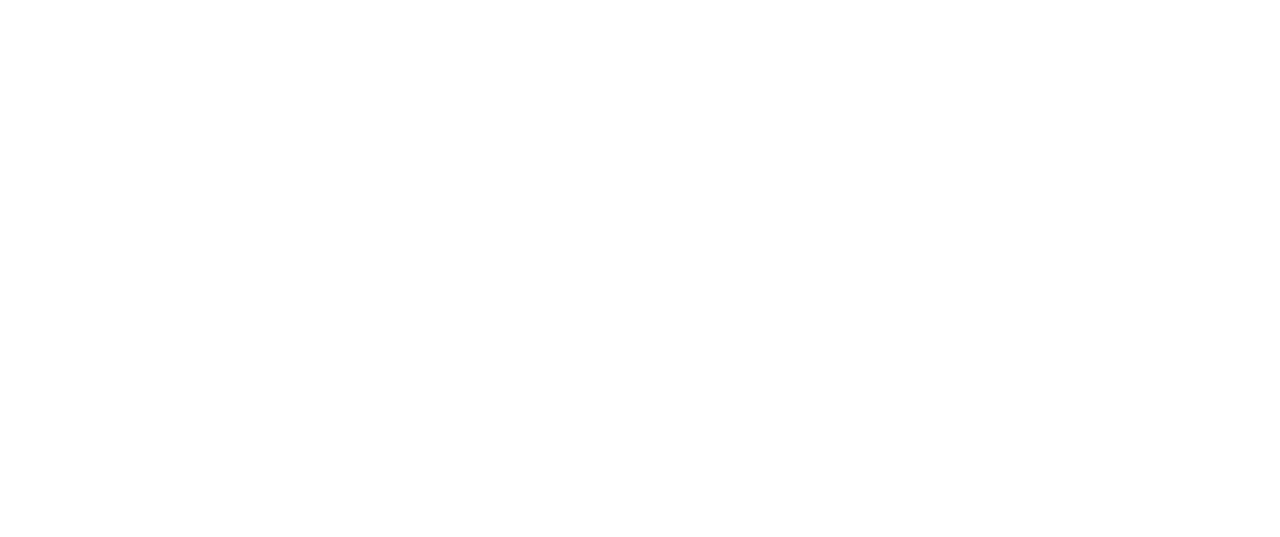
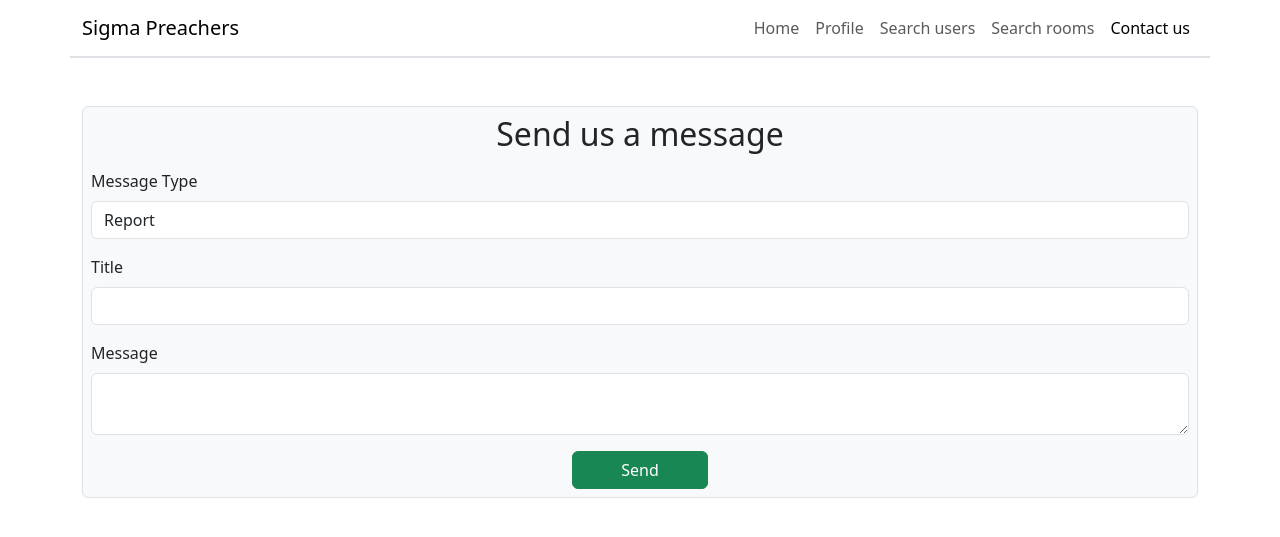
Before and after one commit to JohnProgramming08/sigma_preachers, a Flask app: page /contact_us in a window 1280 px wide. Before the commit the part shown is empty. Shown: the top 537 px of the page. Run offline with Flask 3, Linux system fonts and the light colour scheme; a user stored in the database is signed in; some libraries are stand-ins or nearby versions.

Commit message:
feat: finish contact us page

```diff
--- a/project/templates/ban_user.html
+++ b/project/templates/ban_user.html
@@ -22,6 +22,9 @@
                     </li>
                     <li class="nav-item">
                         <a class="nav-link" href="/search_rooms">Search rooms</a>
+                    </li>
+                    <li class="nav-item">
+                        <a class="nav-link" href="/contact_us">Contact us</a>
                     </li>
                 </ul>
             </div>
--- a/project/templates/contact_us.html
+++ b/project/templates/contact_us.html
@@ -0,0 +1,58 @@
+{% extends "base.html" %}
+
+{% block body %}
+<!-- Header -->
+<header class="row border-bottom border-2">
+    <nav class="navbar navbar-expand-sm">
+        <div class="container-fluid">
+            <a class="navbar-brand" href="/">Sigma Preachers</a>
+            <button class="navbar-toggler" type="button" data-bs-toggle="collapse" data-bs-target="#collapsibleNavbar">
+                <span class="navbar-toggler-icon"></span>
+            </button>
+            <div class="collapse navbar-collapse" id="collapsibleNavbar">
+                <ul class="navbar-nav ms-auto">
+                    <li class="nav-item">
+                        <a class="nav-link" href="/home">Home</a>
+                    </li>
+                    <li class="nav-item">
+                        <a class="nav-link" href="/view_profile/{{ current_user.id }}">Profile</a>
+                    </li>
+                    <li class="nav-item">
+                        <a class="nav-link" href="/search_users">Search users</a>
+                    </li>
+                    <li class="nav-item">
+                        <a class="nav-link" href="/search_rooms">Search rooms</a>
+                    </li>
+                    <li class="nav-item">
+                        <a class="nav-link active" href="/contact_us">Contact us</a>
+                    </li>
+                </ul>
+            </div>
+        </div>
+    </nav>
+</header>
+
+<!-- Main -->
+<main class="mt-5">
+    <form class="bg-light rounded border p-2" action="/contact_us" method="POST">
+        {{ form.hidden_tag() }}
+        <h2 class="text-center mb-2">Send us a message</h2>
+        <div class="mb-3 mt-3">
+            {{ form.message_type.label(class="form-label") }}
+            {{ form.message_type(class="form-control") }}
+        </div>
+        <div class="mb-3">
+            {{ form.title.label(class="form-label") }}
+            {{ form.title(class="form-control") }}
+        </div>
+        <div class="mb-3">
+            {{ form.message.label(class="form-label") }}
+            {{ form.message(class="form-control", style="resize: vertical;") }}
+        </div>
+        <div class="d-flex justify-content-center">
+            {{ form.submit(class="btn btn-success px-5") }}
+        </div>
+    </form>
+</main>
+
+{% endblock %}
--- a/project/templates/edit_profile.html
+++ b/project/templates/edit_profile.html
@@ -22,6 +22,9 @@
                     </li>
                     <li class="nav-item">
                         <a class="nav-link" href="/search_rooms">Search rooms</a>
+                    </li>
+                    <li class="nav-item">
+                        <a class="nav-link" href="/contact_us">Contact us</a>
                     </li>
                 </ul>
             </div>
--- a/project/templates/home.html
+++ b/project/templates/home.html
@@ -22,6 +22,9 @@
                     </li>
                     <li class="nav-item">
                         <a class="nav-link" href="/search_rooms">Search rooms</a>
+                    </li>
+                    <li class="nav-item">
+                        <a class="nav-link" href="/contact_us">Contact us</a>
                     </li>
                 </ul>
             </div>
--- a/project/templates/promote_user.html
+++ b/project/templates/promote_user.html
@@ -22,6 +22,9 @@
                     </li>
                     <li class="nav-item">
                         <a class="nav-link" href="/search_rooms">Search rooms</a>
+                    </li>
+                    <li class="nav-item">
+                        <a class="nav-link" href="/contact_us">Contact us</a>
                     </li>
                 </ul>
             </div>
--- a/project/templates/room.html
+++ b/project/templates/room.html
@@ -23,6 +23,9 @@
                     <li class="nav-item">
                         <a class="nav-link" href="/search_rooms">Search rooms</a>
                     </li>
+                    <li class="nav-item">
+                        <a class="nav-link" href="/contact_us">Contact us</a>
+                    </li>
                 </ul>
             </div>
         </div>
--- a/project/templates/search_rooms.html
+++ b/project/templates/search_rooms.html
@@ -23,6 +23,9 @@
                     <li class="nav-item">
                         <a class="nav-link active" href="/search_rooms">Search rooms</a>
                     </li>
+                    <li class="nav-item">
+                        <a class="nav-link" href="/contact_us">Contact us</a>
+                    </li>
                 </ul>
             </div>
         </div>
--- a/project/templates/search_users.html
+++ b/project/templates/search_users.html
@@ -23,6 +23,9 @@
                     <li class="nav-item">
                         <a class="nav-link" href="/search_rooms">Search rooms</a>
                     </li>
+                    <li class="nav-item">
+                        <a class="nav-link" href="/contact_us">Contact us</a>
+                    </li>
                 </ul>
             </div>
         </div>
--- a/project/templates/view_profile.html
+++ b/project/templates/view_profile.html
@@ -22,6 +22,9 @@
                     </li>
                     <li class="nav-item">
                         <a class="nav-link" href="/search_rooms">Search rooms</a>
+                    </li>
+                    <li class="nav-item">
+                        <a class="nav-link" href="/contact_us">Contact us</a>
                     </li>
                 </ul>
             </div>
```
Also changed, not shown: instance/sigma_preachers.db.
